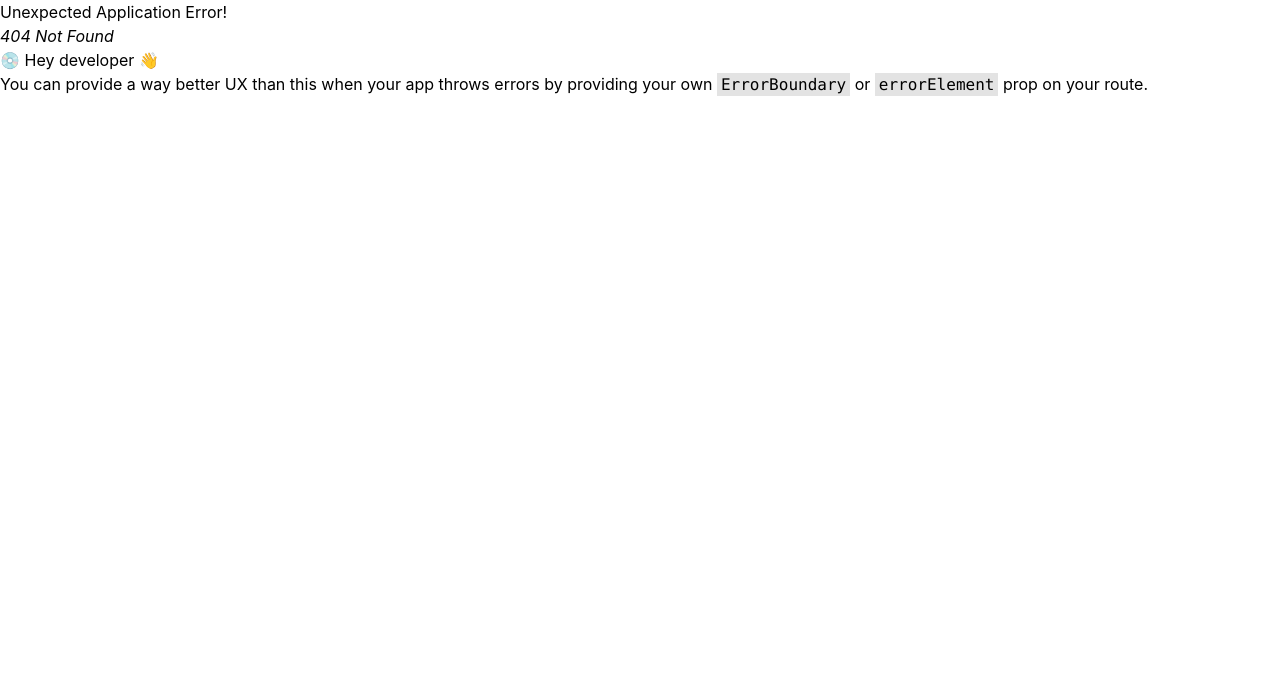
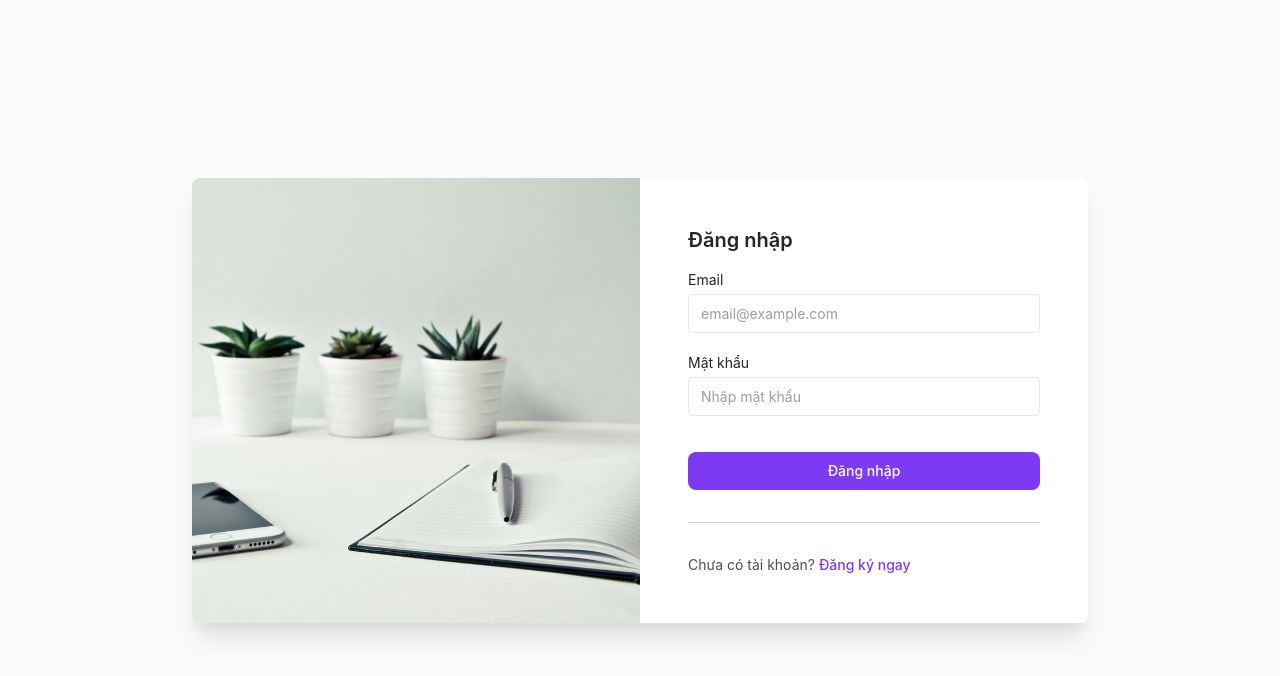
Before and after one commit to ThangTK2/TK2-Work-Management, a React (Vite) app in the folder react-frontend/: page /user/login in a window 1280 px wide. Before the commit this address had no page. Shown: the top 676 px of the page. Built offline with nearby package versions, Linux system fonts and the light colour scheme.

Commit message:
[#1] - feature login

```diff
--- a/react-frontend/src/App.tsx
+++ b/react-frontend/src/App.tsx
@@ -1,11 +1,16 @@
 import { createBrowserRouter, RouterProvider } from "react-router-dom";
 import Register from "./pages/auth/Register";
+import Login from "./pages/auth/Login";
 
 function App() {
   const router = createBrowserRouter([
     {
       path: "/user/register",
       element: <Register />,
+    },
+    {
+      path: "/user/login",
+      element: <Login />,
     },
   ]);
 
--- /dev/null
+++ b/react-frontend/src/pages/auth/Login.tsx
@@ -0,0 +1,147 @@
+import { useState } from "react";
+import { Link, useNavigate } from "react-router-dom";
+import axiosClient from "../../lib/axiosClient";
+
+const Login = () => {
+  const navigate = useNavigate();
+
+  const [formData, setFormData] = useState({
+    email: "",
+    password: "",
+  });
+
+  const [errors, setErrors] = useState<Record<string, string[]>>({});
+  const [error, setError] = useState<string>("");
+
+  const handleChange = (e: React.ChangeEvent<HTMLInputElement>) => {
+    const { name, value } = e.target;
+    setFormData({
+      ...formData,
+      [name]: value,
+    });
+  };
+
+  const handleSubmit = async (e: React.FormEvent<HTMLFormElement>) => {
+    e.preventDefault();
+    setError("");
+    setErrors({});
+
+    try {
+      const response = await axiosClient.post("/user/login", formData);
+      localStorage.setItem("token", response.data.token);
+      localStorage.setItem("user", JSON.stringify(response.data.user));
+
+      alert("Đăng nhập thành công!");
+      navigate("/tasks");
+    } catch (err: any) {
+      if (err.response?.data?.errors) {
+        setErrors(err.response.data.errors);
+      } else if (err.response?.status === 401) {
+        setError("Email hoặc mật khẩu không đúng");
+      } else {
+        console.error(err);
+        setError("Đã xảy ra lỗi, vui lòng thử lại sau!");
+      }
+    }
+  };
+
+  return (
+    <div className="flex items-center min-h-screen p-6 bg-gray-50 dark:bg-gray-900">
+      <div className="flex-1 h-full max-w-4xl mx-auto overflow-hidden bg-white rounded-lg shadow-xl dark:bg-gray-800">
+        <div className="flex flex-col overflow-y-auto md:flex-row">
+          <div className="h-32 md:h-auto md:w-1/2">
+            <img
+              aria-hidden="true"
+              className="object-cover w-full h-full dark:hidden"
+              src="/img/login-office.jpeg"
+              alt="Văn phòng"
+            />
+            <img
+              aria-hidden="true"
+              className="hidden object-cover w-full h-full dark:block"
+              src="/img/login-office-dark.jpeg"
+              alt="Văn phòng (nền tối)"
+            />
+          </div>
+          <div className="flex items-center justify-center p-6 sm:p-12 md:w-1/2">
+            <div className="w-full">
+              <h1 className="mb-4 text-xl font-semibold text-gray-700 dark:text-gray-200">
+                Đăng nhập
+              </h1>
+
+              <form onSubmit={handleSubmit}>
+                {/* Email */}
+                <label className="block text-sm">
+                  <span className="text-gray-700 dark:text-gray-400">
+                    Email
+                  </span>
+                  <input
+                    name="email"
+                    value={formData.email}
+                    onChange={handleChange}
+                    className="block w-full mt-1 text-sm dark:border-gray-600 dark:bg-gray-700
+                    focus:border-purple-400 focus:outline-none focus:shadow-outline-purple
+                    dark:text-gray-300 dark:focus:shadow-outline-gray form-input"
+                    placeholder="email@example.com"
+                  />
+                </label>
+                <div className="min-h-[20px]">
+                  {errors.email && (
+                    <p className="text-red-500 text-sm">{errors.email[0]}</p>
+                  )}
+                </div>
+
+                {/* Mật khẩu */}
+                <label className="block text-sm">
+                  <span className="text-gray-700 dark:text-gray-400">
+                    Mật khẩu
+                  </span>
+                  <input
+                    name="password"
+                    type="password"
+                    value={formData.password}
+                    onChange={handleChange}
+                    className="block w-full mt-1 text-sm dark:border-gray-600 dark:bg-gray-700
+                    focus:border-purple-400 focus:outline-none focus:shadow-outline-purple
+                    dark:text-gray-300 dark:focus:shadow-outline-gray form-input"
+                    placeholder="Nhập mật khẩu"
+                  />
+                </label>
+                <div className="min-h-[20px]">
+                  {errors.password && (
+                    <p className="text-red-500 text-sm">{errors.password[0]}</p>
+                  )}
+                  {error && <p className="text-red-500 text-sm">{error}</p>}
+                </div>
+
+                <button
+                  type="submit"
+                  className="block w-full px-4 py-2 mt-4 text-sm font-medium leading-5 text-center
+                  text-white transition-colors duration-150 bg-purple-600 border border-transparent
+                  rounded-lg active:bg-purple-600 hover:bg-purple-700 focus:outline-none
+                  focus:shadow-outline-purple"
+                >
+                  Đăng nhập
+                </button>
+              </form>
+
+              <hr className="my-8" />
+
+              <p className="text-sm text-gray-600 dark:text-gray-400">
+                Chưa có tài khoản?{" "}
+                <Link
+                  to="/user/register"
+                  className="font-medium text-purple-600 dark:text-purple-400 hover:underline"
+                >
+                  Đăng ký ngay
+                </Link>
+              </p>
+            </div>
+          </div>
+        </div>
+      </div>
+    </div>
+  );
+};
+
+export default Login;
--- a/react-frontend/src/pages/auth/Register.tsx
+++ b/react-frontend/src/pages/auth/Register.tsx
@@ -10,7 +10,7 @@ const Register = () => {
     password_confirmation: "",
   });
 
-  const [errors, setErrors] = useState<Record<string, string[]>>({}); //key là string, value là mảng string
+  const [errors, setErrors] = useState<Record<string, string[]>>({}); // key là string, value là mảng string
 
   const handleChange = (e: React.ChangeEvent<HTMLInputElement>) => {
     const { name, value } = e.target;
@@ -24,12 +24,14 @@ const Register = () => {
     e.preventDefault();
     try {
       await axiosClient.post("/user/register", formData);
+      alert("Đăng ký thành công!"); // thêm thông báo sau khi đăng ký
     } catch (err: any) {
       if (err.response && err.response.data && err.response.data.errors) {
         setErrors(err.response.data.errors);
       } else {
         setErrors({});
-        console.error("Error registering user:", err);
+        console.error("Lỗi khi đăng ký người dùng:", err);
+        alert("Đã xảy ra lỗi khi đăng ký, vui lòng thử lại sau!");
       }
     }
   };
@@ -43,13 +45,13 @@ const Register = () => {
               aria-hidden="true"
               className="object-cover w-full h-full dark:hidden"
               src="/img/create-account-office.jpeg"
-              alt="Office"
+              alt="Văn phòng"
             />
             <img
               aria-hidden="true"
               className="hidden object-cover w-full h-full dark:block"
               src="/img/create-account-office-dark.jpeg"
-              alt="Office"
+              alt="Văn phòng (nền tối)"
             />
           </div>
           <div className="flex items-center justify-center p-6 sm:p-12 md:w-1/2">
@@ -59,20 +61,26 @@ const Register = () => {
               </h1>
               <form onSubmit={handleSubmit}>
                 <label className="block text-sm">
-                  <span className="text-gray-700 dark:text-gray-400">Tên</span>
+                  <span className="text-gray-700 dark:text-gray-400">
+                    Họ và tên
+                  </span>
                   <input
                     name="name"
                     value={formData.name}
                     onChange={handleChange}
-                    className="block w-full mt-1 text-sm dark:border-gray-600 dark:bg-gray-700 focus:border-purple-400 focus:outline-none focus:shadow-outline-purple dark:text-gray-300 dark:focus:shadow-outline-gray form-input"
-                    placeholder="Jane Doe"
+                    className="block w-full mt-1 text-sm dark:border-gray-600 dark:bg-gray-700
+                    focus:border-purple-400 focus:outline-none focus:shadow-outline-purple
+                    dark:text-gray-300 dark:focus:shadow-outline-gray form-input"
+                    placeholder="Nguyễn Văn A"
                   />
-                  {errors?.name && (
-                    <p className="text-red-500">{errors.name[0]}</p>
-                  )}
+                  <div className="min-h-[22px]">
+                    {errors.name && (
+                      <p className="text-red-500 text-sm">{errors.name[0]}</p>
+                    )}
+                  </div>
                 </label>
 
-                <label className="block mt-4 text-sm">
+                <label className="block text-sm">
                   <span className="text-gray-700 dark:text-gray-400">
                     Email
                   </span>
@@ -80,15 +88,19 @@ const Register = () => {
                     name="email"
                     value={formData.email}
                     onChange={handleChange}
-                    className="block w-full mt-1 text-sm dark:border-gray-600 dark:bg-gray-700 focus:border-purple-400 focus:outline-none focus:shadow-outline-purple dark:text-gray-300 dark:focus:shadow-outline-gray form-input"
-                    placeholder="JaneDoe@gmail.com"
+                    className="block w-full mt-1 text-sm dark:border-gray-600 dark:bg-gray-700
+                    focus:border-purple-400 focus:outline-none focus:shadow-outline-purple
+                    dark:text-gray-300 dark:focus:shadow-outline-gray form-input"
+                    placeholder="email@example.com"
                   />
-                  {errors?.email && (
-                    <p className="text-red-500">{errors.email[0]}</p>
-                  )}
+                  <div className="min-h-[22px]">
+                    {errors.email && (
+                      <p className="text-red-500 text-sm">{errors.email[0]}</p>
+                    )}
+                  </div>
                 </label>
 
-                <label className="block mt-4 text-sm">
+                <label className="block text-sm">
                   <span className="text-gray-700 dark:text-gray-400">
                     Mật khẩu
                   </span>
@@ -97,15 +109,21 @@ const Register = () => {
                     type="password"
                     value={formData.password}
                     onChange={handleChange}
-                    className="block w-full mt-1 text-sm dark:border-gray-600 dark:bg-gray-700 focus:border-purple-400 focus:outline-none focus:shadow-outline-purple dark:text-gray-300 dark:focus:shadow-outline-gray form-input"
-                    placeholder="***************"
+                    className="block w-full mt-1 text-sm dark:border-gray-600 dark:bg-gray-700
+                    focus:border-purple-400 focus:outline-none focus:shadow-outline-purple
+                    dark:text-gray-300 dark:focus:shadow-outline-gray form-input"
+                    placeholder="Nhập mật khẩu"
                   />
-                  {errors?.password && (
-                    <p className="text-red-500">{errors.password[0]}</p>
-                  )}
+                  <div className="min-h-[22px]">
+                    {errors.password && (
+                      <p className="text-red-500 text-sm">
+                        {errors.password[0]}
+                      </p>
+                    )}
+                  </div>
                 </label>
 
-                <label className="block mt-4 text-sm">
+                <label className="block text-sm">
                   <span className="text-gray-700 dark:text-gray-400">
                     Xác nhận mật khẩu
                   </span>
@@ -114,14 +132,18 @@ const Register = () => {
                     type="password"
                     value={formData.password_confirmation}
                     onChange={handleChange}
-                    className="block w-full mt-1 text-sm dark:border-gray-600 dark:bg-gray-700 focus:border-purple-400 focus:outline-none focus:shadow-outline-purple dark:text-gray-300 dark:focus:shadow-outline-gray form-input"
-                    placeholder="***************"
+                    className="block w-full mt-1 text-sm dark:border-gray-600 dark:bg-gray-700
+                    focus:border-purple-400 focus:outline-none focus:shadow-outline-purple
+                    dark:text-gray-300 dark:focus:shadow-outline-gray form-input"
+                    placeholder="Nhập lại mật khẩu"
                   />
                 </label>
 
                 <button
                   type="submit"
-                  className="block w-full px-4 py-2 mt-4 text-sm font-medium leading-5 text-center text-white transition-colors duration-150 bg-purple-600 border border-transparent rounded-lg active:bg-purple-600 hover:bg-purple-700 focus:outline-none focus:shadow-outline-purple"
+                  className="block w-full px-4 py-2 mt-6 text-sm font-medium leading-5
+                  text-center text-white transition-colors duration-150 bg-purple-600 border border-transparent
+                  rounded-lg active:bg-purple-600 hover:bg-purple-700 focus:outline-none focus:shadow-outline-purple"
                 >
                   Đăng ký
                 </button>
@@ -129,12 +151,13 @@ const Register = () => {
 
               <hr className="my-8" />
 
-              <p className="mt-4">
+              <p className="text-sm text-gray-600 dark:text-gray-400">
+                Đã có tài khoản?{" "}
                 <Link
                   to="/user/login"
-                  className="text-sm font-medium text-purple-600 dark:text-purple-400 hover:underline"
+                  className="font-medium text-purple-600 dark:text-purple-400 hover:underline"
                 >
-                  Already have an account? Login
+                  Đăng nhập ngay
                 </Link>
               </p>
             </div>
```
Also changed, not shown: react-frontend/src/lib/axiosClient.ts (+9 -0 lines), 2 other files (tests, documents, lock files or other folders).
